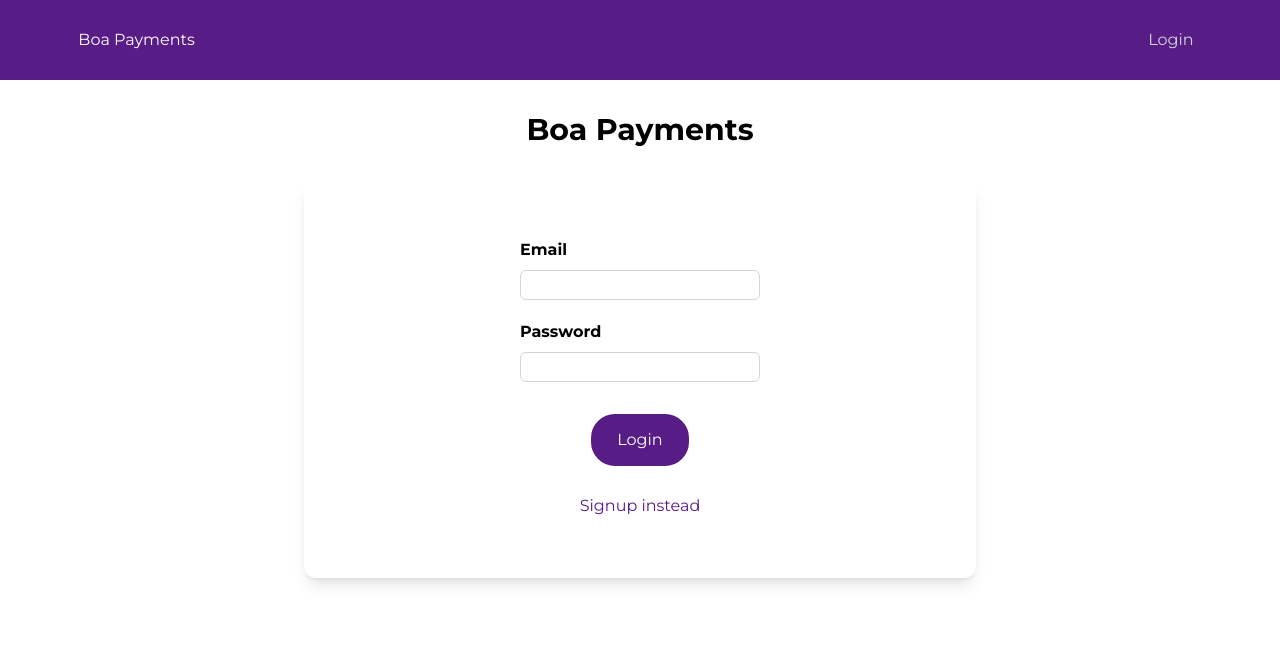
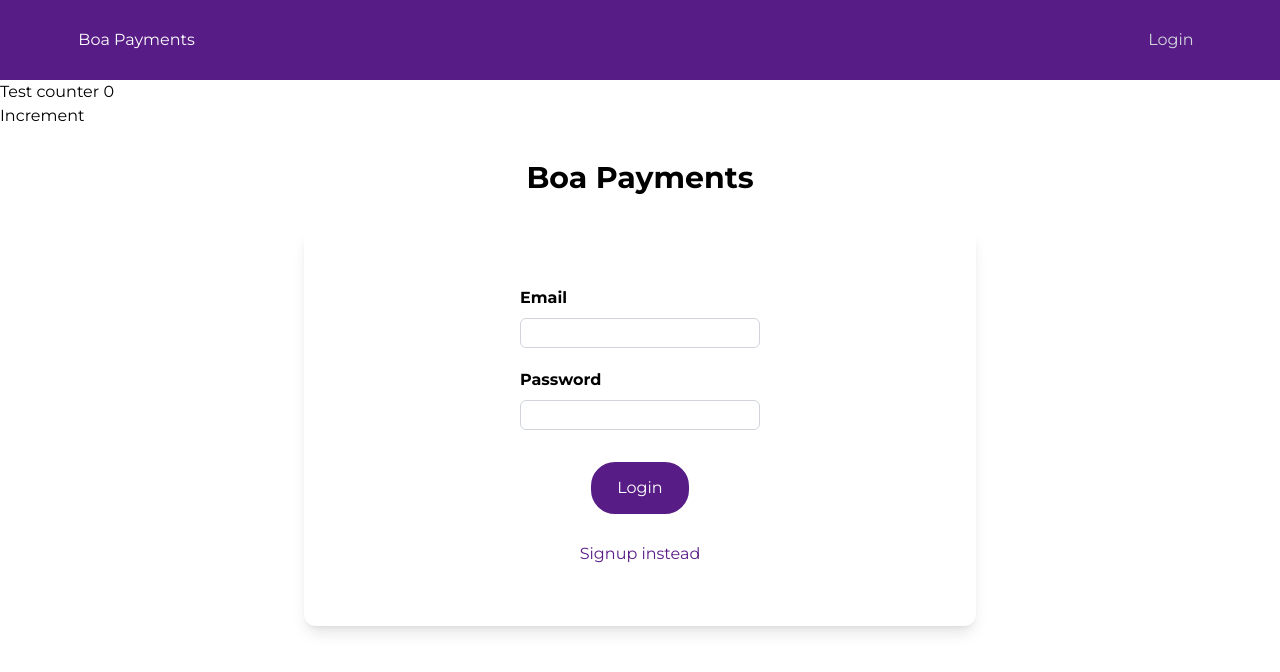
Before and after one commit to Boamorte8/boa-payments, a Vue app: page /auth in a window 1280 px wide. Shown: the top 672 px of the page. Built offline with nearby package versions, Linux system fonts and the light colour scheme.

Commit message:
Install pinia

```diff
--- a/package.json
+++ b/package.json
@@ -13,6 +13,8 @@
     "test": "jest src"
   },
   "dependencies": {
+    "@headlessui/vue": "^1.4.3",
+    "pinia": "^2.0.9",
     "vue": "^3.2.25",
     "vue-i18n": "^9.2.0-beta.26",
     "vue-router": "^4.0.12",
--- a/src/main.ts
+++ b/src/main.ts
@@ -1,5 +1,6 @@
 import { createApp } from 'vue';
 
+import { createPinia } from 'pinia';
 import App from './App.vue'
 import BaseButton from './components/ui/BaseButton.vue';
 import BaseCard from './components/ui/BaseCard.vue';
@@ -13,6 +14,7 @@ const app = createApp(App);
 app.use(i18n);
 app.use(router);
 app.use(store, key);
+app.use(createPinia());
 
 app.component('BaseButton', BaseButton);
 app.component('BaseCard', BaseCard);
--- a/src/pages/auth/UserAuth.vue
+++ b/src/pages/auth/UserAuth.vue
@@ -1,39 +1,17 @@
-<template>
-  <div>
-    <h1 class="max-w-2xl mx-auto my-8 flex justify-center text-3xl font-bold">Boa Payments</h1>
-    <base-card>
-      <form class="w-full flex flex-col items-center m-4 p-4" @submit.prevent="submitForm">
-        <div class="form-control">
-          <label class="form-label" for="email">{{ t('email') }}</label>
-          <input id="email" v-model.trim="email" class="form-input" type="email" name="email" />
-        </div>
-        <div class="form-control">
-          <label class="form-label" for="password">{{ t('password') }}</label>
-          <input id="password" v-model.trim="password" class="form-input" type="password" name="password">
-        </div>
-        <!-- <p v-if="!formIsValid">Please enter a valid email and password (must be at least 6 characters long).</p> -->
-        <div class="flex flex-col items-center">
-          <base-button class="mb-4">{{ t(mode) }}</base-button>
-          <base-button mode="flat" @click="switchAuthMode">{{ t(switchModeButtonCaption) }}</base-button>
-        </div>
-      </form>
-
-    </base-card>
-  </div>
-</template>
-
-<script lang="ts">
+<script setup lang="ts">
 import { useRoute } from 'vue-router';
 import { computed, ref } from 'vue';
 import { useI18n } from 'vue-i18n';
+import { useAuthUserStore } from '../../stores/auth-module';
 // import { useStore } from '../../store';
 
-export default {
-  setup() {
 const { t } = useI18n();
 const email = ref('');
 const password = ref('');
+const formIsValid = ref(true);
+// const isLoading = ref(false);
 // const { getters, dispatch } = useStore();
+const store = useAuthUserStore();
 const mode = ref('login');
 const switchModeButtonCaption = computed(() => mode.value === 'login' ? 'loginSwitch' : 'signSwitch');
 
@@ -53,20 +31,35 @@ export default {
 const submitForm = () => {
   // dispatch('submitForm');
 };
-    return {
-      mode,
-      email,
-      password,
-      t,
-      submitForm,
-      switchAuthMode,
-      switchModeButtonCaption,
-      // counter,
-      // incrementCounter,
-    };
-  }
-}
 </script>
+
+<template>
+  <div>
+    <h1>Test counter {{ store.counter }}</h1>
+    <button @click="store.incrementCounter">Increment</button>
+  </div>
+  <div>
+    <h1 class="max-w-2xl mx-auto my-8 flex justify-center text-3xl font-bold">Boa Payments</h1>
+    <base-card>
+      <form class="w-full flex flex-col items-center m-4 p-4" @submit.prevent="submitForm">
+        <div class="form-control">
+          <label class="form-label" for="email">{{ t('email') }}</label>
+          <input id="email" v-model.trim="email" class="form-input" type="email" name="email" />
+        </div>
+        <div class="form-control">
+          <label class="form-label" for="password">{{ t('password') }}</label>
+          <input id="password" v-model.trim="password" class="form-input" type="password" name="password">
+        </div>
+        <p v-if="!formIsValid">Please enter a valid email and password (must be at least 6 characters long).</p>
+        <div class="flex flex-col items-center">
+          <base-button class="mb-4">{{ t(mode) }}</base-button>
+          <base-button mode="flat" @click="switchAuthMode">{{ t(switchModeButtonCaption) }}</base-button>
+        </div>
+      </form>
+
+    </base-card>
+  </div>
+</template>
 
 <style scoped>
 .form {
--- a/src/store/index.ts
+++ b/src/store/index.ts
@@ -1,3 +1,5 @@
+// This is the old store with Vuex changed to Pinia
+
 import { InjectionKey } from 'vue';
 import { createStore, useStore as baseUseStore, Store } from 'vuex';
 
--- /dev/null
+++ b/src/stores/auth-module.ts
@@ -0,0 +1,62 @@
+import { defineStore } from 'pinia'
+
+let timer: number;
+
+interface State {
+  userId: string | null;
+  token: string | null;
+  tokenExpiration: number | null;
+  didAutoLogout: boolean;
+  counter: number;
+}
+
+export const useAuthUserStore = defineStore('auth/user', {
+  state: (): State => ({
+    userId: null,
+    token: null,
+    tokenExpiration: null,
+    didAutoLogout: false,
+    counter: 0,
+  }),
+  getters: {
+    isAuthenticated: (state) => !!state.token,
+  },
+  actions: {
+    // async login(payload) {
+    //   console.log(payload);
+    //   dispatch('auth', {
+    //     ...payload,
+    //     process: 'signInWithPassword',
+    //     customErrorMessage: 'Failed login. Check your login data',
+    //   });
+    // },
+    incrementCounter() {
+      this.counter += 1;
+    },
+    // no context as first argument, use `this` instead
+    // async loadUser (id: number) {
+    //   if (this.userId !== null) throw new Error('Already logged in')
+    //   const res = await api.user.load(id)
+    //   this.updateUser(res)
+    // },
+    // mutations can now become actions, instead of `state` as first argument use `this`
+    logout() {
+      localStorage.removeItem('token');
+      localStorage.removeItem('userId');
+      localStorage.removeItem('tokenExpiration');
+
+      clearTimeout(timer);
+
+      this.token = null;
+      this.userId = null;
+    },
+    // updateUser (payload) {
+    //   this.firstName = payload.firstName
+    //   this.lastName = payload.lastName
+    //   this.userId = payload.userId
+    // },
+    clearUser () {
+      this.$reset()
+    }
+  }
+})
```
Also changed, not shown: src/components/layout/TheHeader.vue (+25 -0 lines), src/stores/index.ts (added), src/stories/index.js (added), 2 other files (tests, documents, lock files or other folders). Lines whose indentation alone changed are shown as unchanged.
